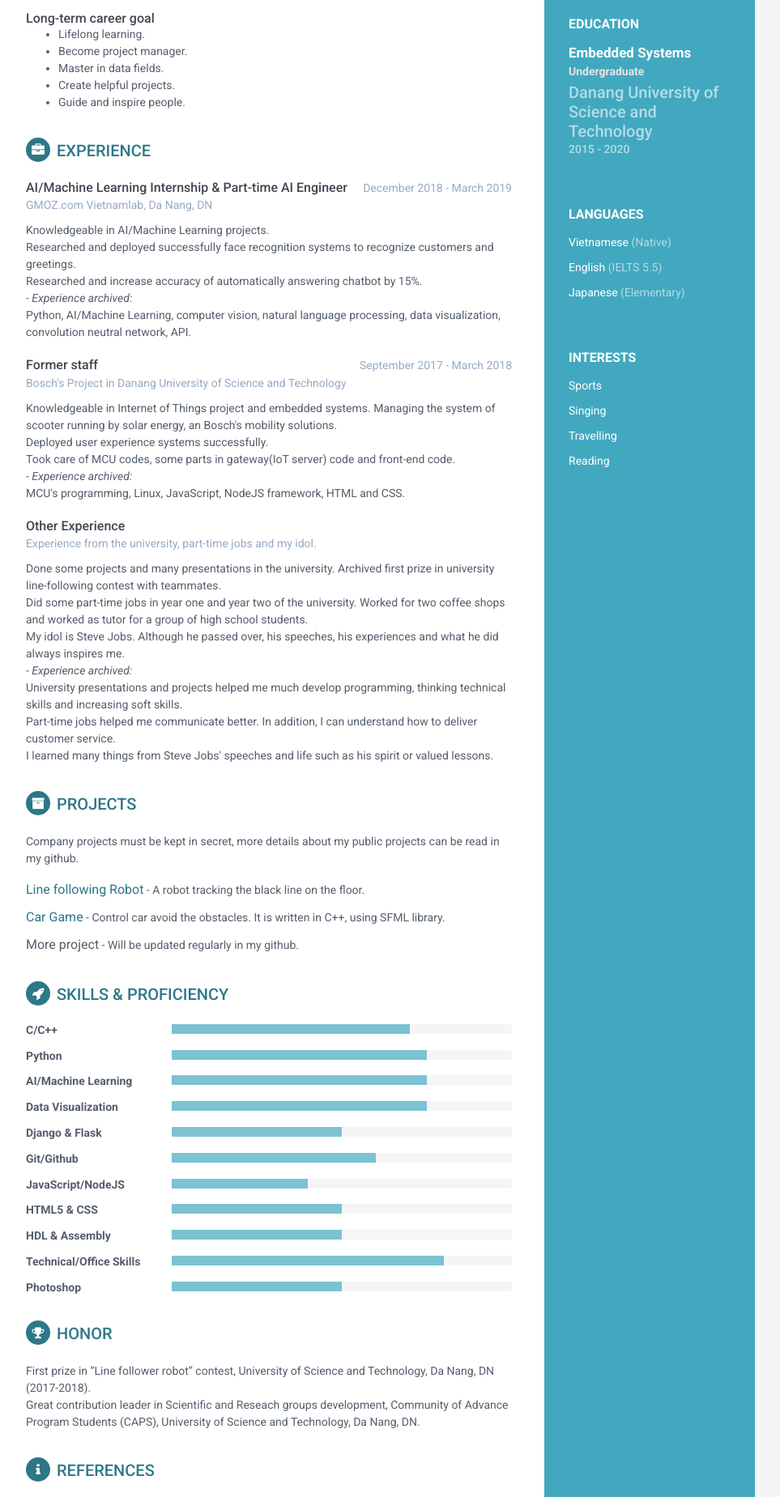
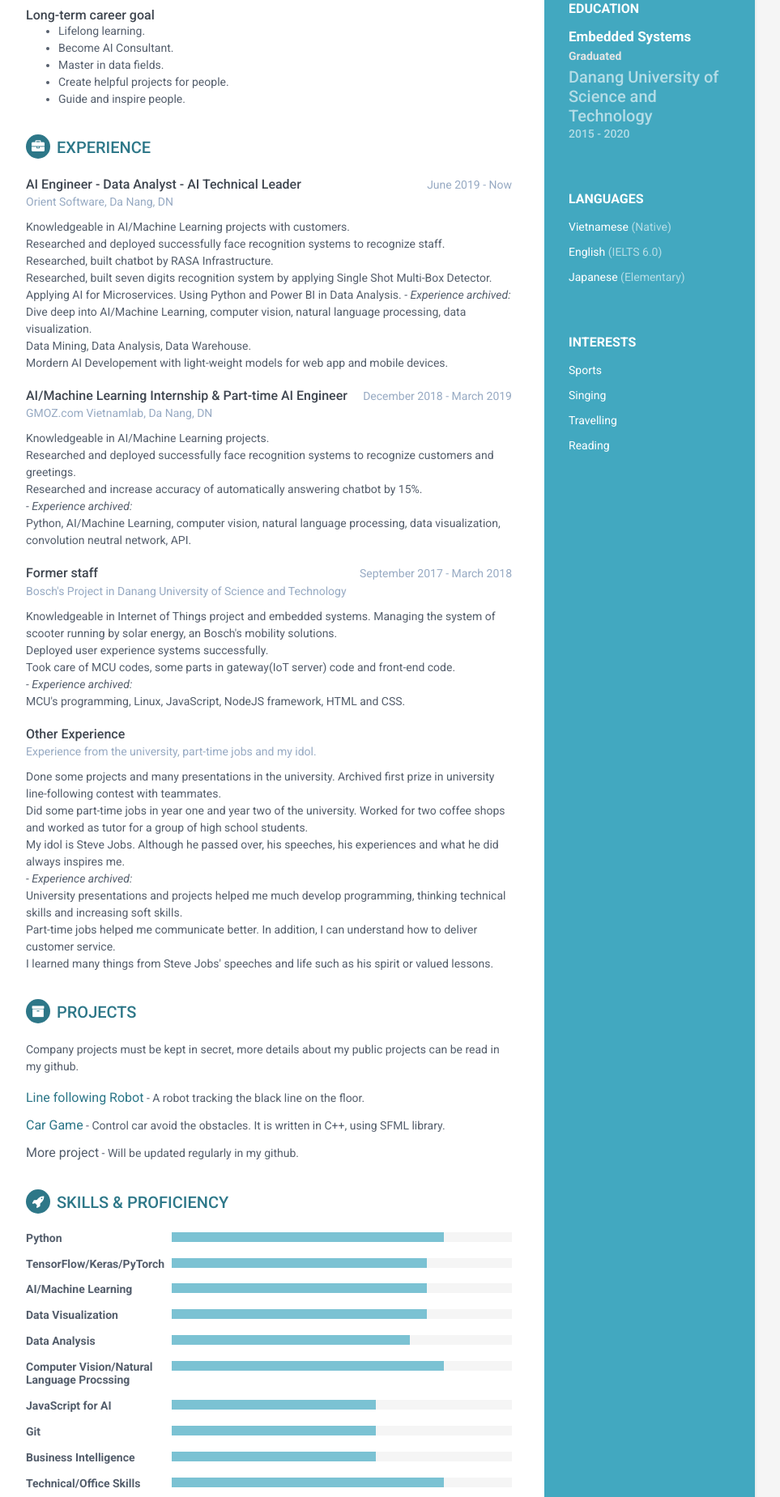
Before and after one commit to ese-nguyen/ese-nguyen.github.io, a plain HTML site: page cv/index.html in a window 1280 px wide. Shown: the part 614-2463 px from the top of the page at 81% size, without its empty margins (188-1151 px from the left). Drawn offline with Linux system fonts and the light colour scheme.

Commit message:
CV change

```diff
--- a/cv/index.html
+++ b/cv/index.html
@@ -35,9 +35,8 @@
       <div class="profile-container">
         <img class="profile" src="asset/img/selfPic.png" alt="This is a self-picture." style="border-radius:50%">
         <h1 class="name">Ton Quang Hoang Nguyen</h1>
+        <h3 class="tagline">AI Engineer</h3>
         <h3 class="tagline">Data Scientist</h3>
-        <h3 class="tagline">Developer</h3>
-        <h3 class="tagline">AI Engineer</h3>
       </div>
 
       <div class="contact-container container-block">
@@ -60,7 +59,7 @@
         <h2 class="container-block-title">Education</h2>
         <div class="item">
           <h3 class="major">Embedded Systems</h3>
-          <h4 class="degree">Undergraduate</h4>
+          <h4 class="degree">Graduated</h4>
           <h5 class="meta">Danang University of Science and Technology</h5>
           <div class="time">2015 - 2020</div>
         </div>
@@ -70,7 +69,7 @@
         <h2 class="container-block-title">Languages</h2>
         <ul class="list-unstyled interests-list">
           <li>Vietnamese <span class="lang-desc">(Native)</span></li>
-          <li>English <span class="lang-desc">(IELTS 5.5)</span></li>
+          <li>English <span class="lang-desc">(IELTS 6.0)</span></li>
           <li>Japanese <span class="lang-desc">(Elementary)</span></li>
         </ul>
       </div>
@@ -128,7 +127,7 @@
             </div>
 
             <div class="item">
-              <h3 class="level-title">Self-study</h3>
+              <h3 class="level-title">Self-study/Critical Thinking</h3>
               <div class="level-bar">
                 <div class="level-bar-inner" data-level="80%">
                 </div>
@@ -136,7 +135,7 @@
             </div>
 
             <div class="item">
-              <h3 class="level-title">Teamwork</h3>
+              <h3 class="level-title">Leadership/Teamwork/Team Organization</h3>
               <div class="level-bar">
                 <div class="level-bar-inner" data-level="75%">
                 </div>
@@ -162,16 +161,15 @@
             <h3 class="job-title">Short-term career goal</h3>
             <ul>
               <li>Work at professional environment, increase knowledge and develop overall skills.</li>
-              <li>Become senior developer.</li>
               <li>Expert in AI/Machine Learning.</li>
-              <li>Apply knowledge to build AI projects.</li>
+              <li>Apply knowledge to build more AI projects.</li>
             </ul>
             <h3 class="job-title">Long-term career goal</h3>
             <ul>
               <li>Lifelong learning.</li>
-              <li>Become project manager.</li>
+              <li>Become AI Consultant.</li>
               <li>Master in data fields.</li>
-              <li>Create helpful projects.</li>
+              <li>Create helpful projects for people.</li>
               <li>Guide and inspire people.</li>
             </ul>
           </p>
@@ -180,6 +178,30 @@
 
       <section class="section experiences-section">
         <h2 class="section-title"><i class="fa fa-briefcase"></i>Experience</h2>
+        <div class="item">
+          <div class="meta">
+            <div class="upper-row">
+              <h3 class="job-title">AI Engineer - Data Analyst - AI Technical Leader</h3>
+              <div class="time">June 2019 - Now</div>
+            </div>
+            <div class="company">Orient Software, Da Nang, DN</div>
+          </div>
+          <div class="details">
+            <p>
+              Knowledgeable in AI/Machine Learning projects with customers.<br>
+              Researched and deployed successfully face recognition systems to recognize staff.<br>
+              Researched, built chatbot by RASA Infrastructure.<br>
+              Researched, built seven digits recognition system by applying Single Shot Multi-Box Detector.<br>
+              Applying AI for Microservices.
+              Using Python and Power BI in Data Analysis.
+              <i>- Experience archived:</i><br>
+              Dive deep into AI/Machine Learning, computer vision, natural language processing, data visualization.<br>
+              Data Mining, Data Analysis, Data Warehouse.<br>
+              Mordern AI Developement with light-weight models for web app and mobile devices.
+            </p>
+          </div>
+        </div>
+
         <div class="item">
           <div class="meta">
             <div class="upper-row">
@@ -272,15 +294,15 @@
         <h2 class="section-title"><i class="fa fa-rocket"></i>Skills &amp; Proficiency</h2>
         <div class="skillset">
           <div class="item">
-            <h3 class="level-title">C/C++</h3>
+            <h3 class="level-title">Python</h3>
             <div class="level-bar">
-              <div class="level-bar-inner" data-level="70%">
+              <div class="level-bar-inner" data-level="80%">
               </div>
             </div>
           </div>
 
           <div class="item">
-            <h3 class="level-title">Python</h3>
+            <h3 class="level-title">TensorFlow/Keras/PyTorch</h3>
             <div class="level-bar">
               <div class="level-bar-inner" data-level="75%">
               </div>
@@ -304,15 +326,23 @@
           </div>
 
           <div class="item">
-            <h3 class="level-title">Django &amp; Flask</h3>
+            <h3 class="level-title">Data Analysis</h3>
             <div class="level-bar">
-              <div class="level-bar-inner" data-level="50%">
+              <div class="level-bar-inner" data-level="70%">
               </div>
             </div>
           </div>
 
           <div class="item">
-            <h3 class="level-title">Git/Github</h3>
+            <h3 class="level-title">Computer Vision/Natural Language Procssing</h3>
+            <div class="level-bar">
+              <div class="level-bar-inner" data-level="80%">
+              </div>
+            </div>
+          </div>
+
+          <div class="item">
+            <h3 class="level-title">JavaScript for AI</h3>
             <div class="level-bar">
               <div class="level-bar-inner" data-level="60%">
               </div>
@@ -320,25 +350,17 @@
           </div>
 
           <div class="item">
-            <h3 class="level-title">JavaScript/NodeJS</h3>
+            <h3 class="level-title">Git</h3>
             <div class="level-bar">
-              <div class="level-bar-inner" data-level="40%">
+              <div class="level-bar-inner" data-level="60%">
               </div>
             </div>
           </div>
 
           <div class="item">
-            <h3 class="level-title">HTML5 &amp; CSS</h3>
+            <h3 class="level-title">Business Intelligence</h3>
             <div class="level-bar">
-              <div class="level-bar-inner" data-level="50%">
-              </div>
-            </div>
-          </div>
-
-          <div class="item">
-            <h3 class="level-title">HDL &amp; Assembly</h3>
-            <div class="level-bar">
-              <div class="level-bar-inner" data-level="50%">
+              <div class="level-bar-inner" data-level="60%">
               </div>
             </div>
           </div>
@@ -352,9 +374,9 @@
           </div>
 
           <div class="item">
-            <h3 class="level-title">Photoshop</h3>
+            <h3 class="level-title">MS SQL Server, PostgreSQL</h3>
             <div class="level-bar">
-              <div class="level-bar-inner" data-level="50%">
+              <div class="level-bar-inner" data-level="60%">
               </div>
             </div>
           </div>
```
